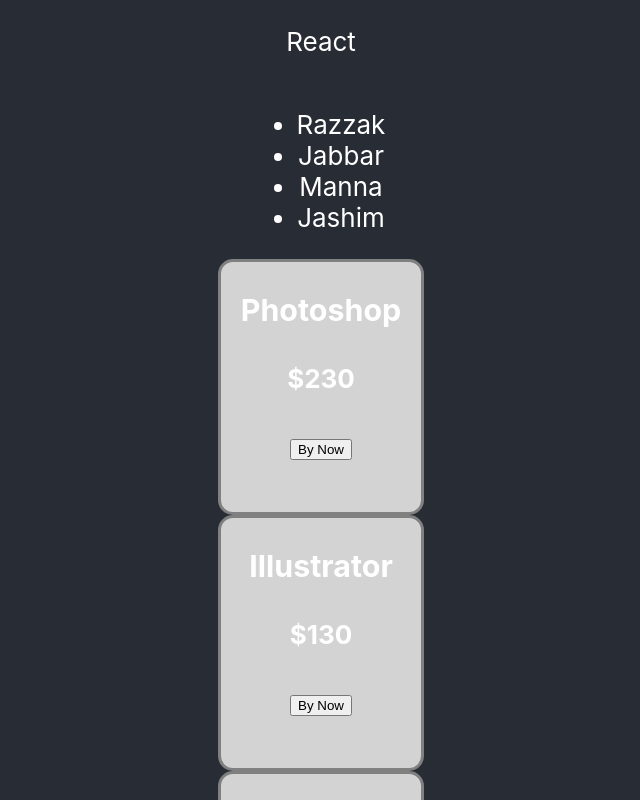
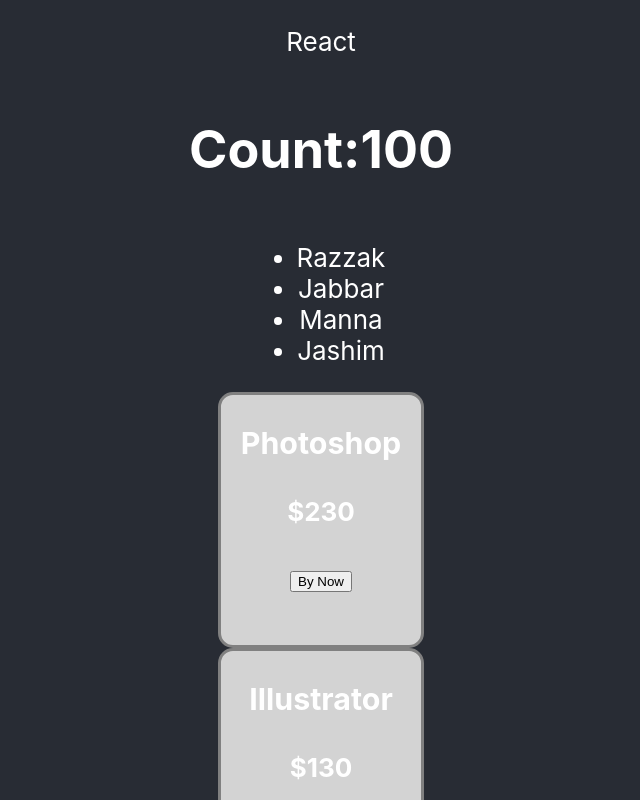
Before and after one commit to Momenuzzaman/React-Core-Concept, a React (Create React App) app: page / in a window 1280 px wide. Shown: the top 800 px of the page, without its empty margins (319-959 px from the left). Built offline with nearby package versions, Linux system fonts and the light colour scheme.

Commit message:
introduction to component state

```diff
--- a/src/App.js
+++ b/src/App.js
@@ -1,3 +1,4 @@
+import React, {useState} from 'react';
 import logo from './logo.svg';
 import './App.css';
 
@@ -15,6 +16,7 @@ function App() {
     <div className="App">
       <header className="App-header">
        <p>React</p>
+       <Counter></Counter>
        <ul>
          {
            nayoks.map(nayok =><li>{nayok}</li>)
@@ -60,6 +62,14 @@ function Person(props){
      <p>Profetion: {props.job} </p>
    </div>
  )
-}
+ }
 
+ function Counter(){
+   const [count, setCount] = useState(100);
+   return(
+     <div>
+       <h1>Count:{count}</h1>
+     </div>
+   )
+ }
 export default App;
```
